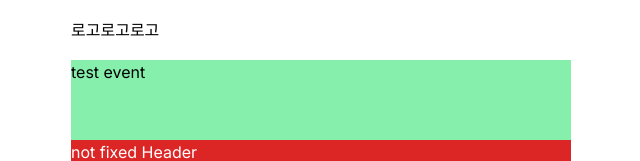
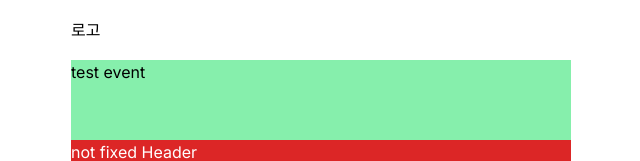
Before and after one commit to jibdeul-i/FE, a Next.js app: page / in a window 1280 px wide. Shown: the top 161 px of the page, without its empty margins (319-959 px from the left). Built offline with nearby package versions, Linux system fonts and the light colour scheme.

Commit message:
#3 로고로 바꾸기 완료

```diff
--- a/src/components/layouts/Layout.tsx
+++ b/src/components/layouts/Layout.tsx
@@ -18,7 +18,7 @@ const Layout = (props: LayoutProps) => {
             "flex items-center fixed h-[60px] top-0 w-full max-w-[500px] z-10  "
           }
         >
-          로고로고로고
+          로고
         </div>
         {!noHeader && <Header />}
         <main>
```
